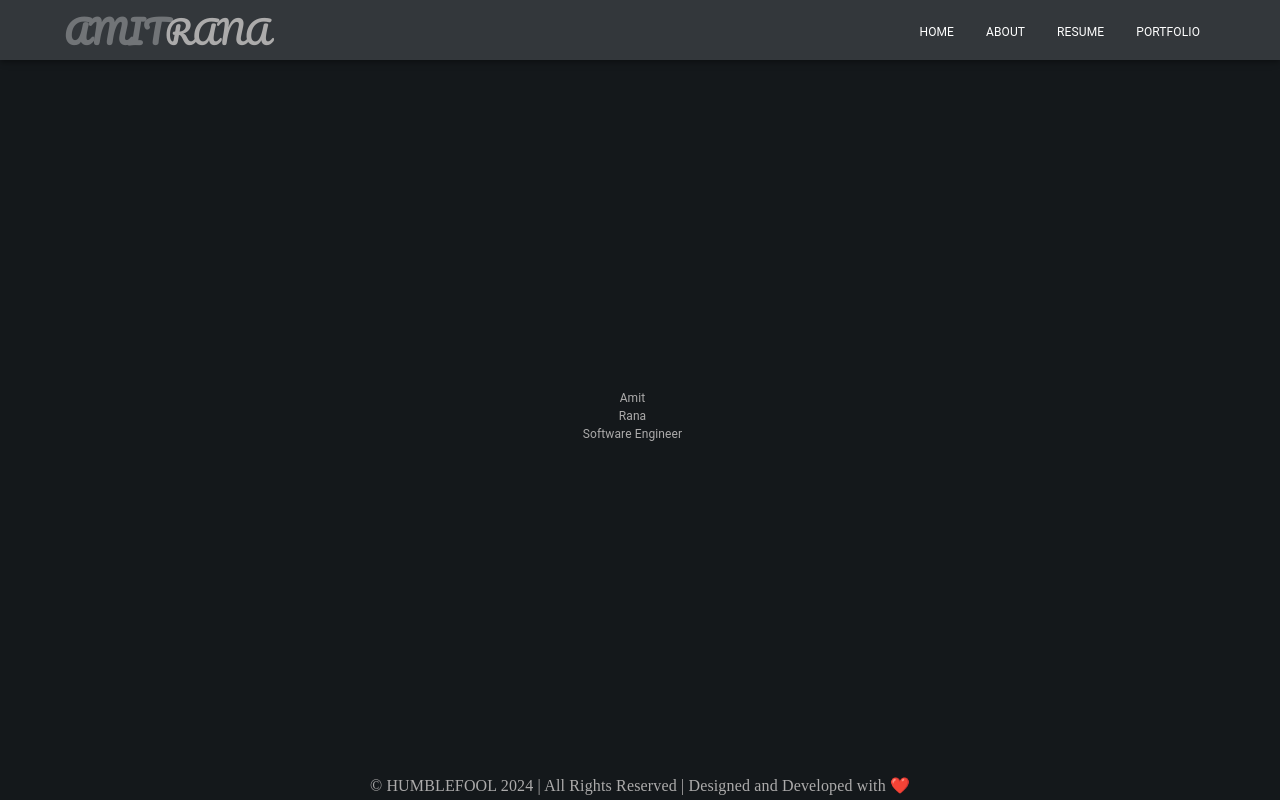
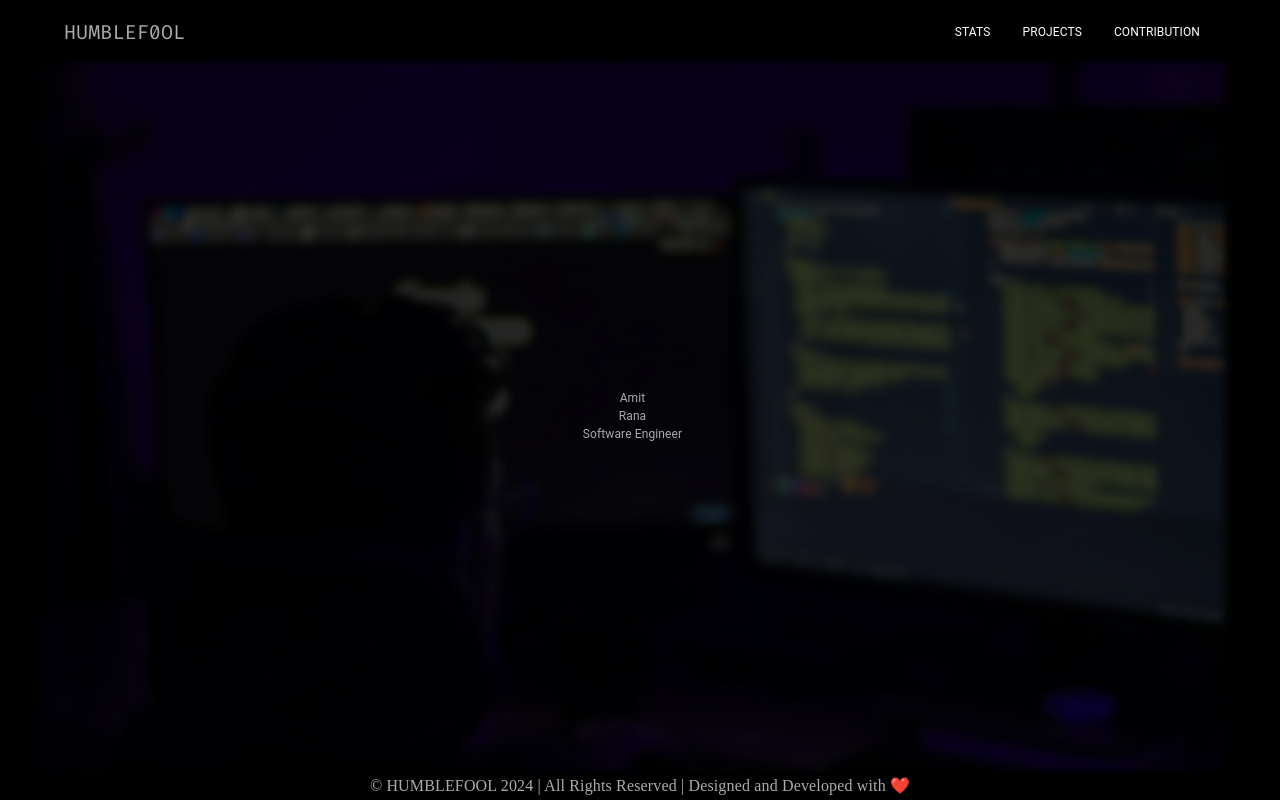
Before and after one commit to HUMBLEF0OL/portfolio, a Next.js app: page / in a window 1280 px wide. Built offline with nearby package versions, Linux system fonts and the light colour scheme.

Commit message:
header setup

```diff
--- a/src/app/layout.tsx
+++ b/src/app/layout.tsx
@@ -42,14 +42,16 @@ export default function RootLayout({
             height: '100vh',
             width: '100%',
             display: 'flex',
-            flexDirection: 'column'
+            flexDirection: 'column',
+            backgroundColor: '#000000'
           }}>
             <Header />
             <Box component={'main'} sx={{
               mt: '60px',
               height: '100%',
+              width: '100%',
               display: 'flex',
-              justifyContent: 'space-between',
+              justifyContent: 'center',
               flexDirection: 'column',
               alignItems: 'center',
               overflowY: 'hidden',
@@ -58,7 +60,7 @@ export default function RootLayout({
                 overflowY: 'auto',
               },
               zIndex: 1,
-              backgroundColor: 'background.primary'
+              px: '40px'
             }}>
               {children}
 
--- a/src/app/page.tsx
+++ b/src/app/page.tsx
@@ -1,29 +1,53 @@
 import { Box, Typography } from "@mui/material";
-import styles from "./page.module.css";
-import { Oxygen } from 'next/font/google'
-// {
-//   display: 'swap',
-//   variable: '--font-oxygen',
-//   subsets: ['latin'],
-// }
-const oxygen = Oxygen({
-  weight: ["300"],
-  subsets: ['latin']
-})
+import HomeBg from "../assets/images/home-background.jpg";
+import { StaticImageData } from "next/image";
+
+const BlurredBackground: React.FC<{ imageUrl: string }> = ({ imageUrl }) => {
+  return (
+    <Box
+      sx={{
+        position: "absolute",
+        top: 0,
+        left: 0,
+        width: "100%",
+        height: "100%",
+        backgroundImage: `linear-gradient(rgba(0, 0, 0, 0.5), rgba(0, 0, 0, 0.5)), url(${imageUrl})`,
+        backgroundSize: "cover",
+        backgroundPosition: "center",
+        backgroundRepeat: "no-repeat",
+        filter: "blur(4px) brightness(50%)",
+        zIndex: -1,
+      }}
+    />
+  );
+}
 
 export default function Home() {
   return (
+    <Box
+      sx={{
+        display: "flex",
+        flexDirection: "column",
+        justifyContent: "center",
+        alignItems: "center",
+        position: "relative",
+        width: "100%",
+        height: "100vh",
+      }}
+    >
+      <BlurredBackground imageUrl={HomeBg.src} />
       <Box sx={{
+        position: "relative",
+        zIndex: 1,
         display: 'flex',
         flexDirection: 'column',
         justifyContent: 'center',
         alignItems: 'center',
-      flex: 1
       }}>
         <Typography>Amit</Typography>
         <Typography>Rana</Typography>
         <Typography>Software Engineer</Typography>
-
+      </Box>
     </Box>
   );
 }
--- a/src/components/Common/Header.tsx
+++ b/src/components/Common/Header.tsx
@@ -1,18 +1,20 @@
 "use client"
-import { AppBar, Box, Container, MenuItem, Toolbar, Typography } from '@mui/material'
+import { TXT_COL_HIGH, TXT_COL_PRI } from '@/constants/colorConstants';
+import { AppBar, Box, Button, ButtonBase, Container, MenuItem, Toolbar, Typography } from '@mui/material'
+import Link from 'next/link';
 import React, { useEffect, useState } from 'react'
 
-const routes = ['home', 'about', 'resume', 'portfolio'] as const;
+const routes = ['Stats', 'Projects', 'Contribution'] as const;
 type Routes = typeof routes[number];
 
 const Header = () => {
-    const [currentRoute, setCurrentRoute] = useState<Routes>('home')
+    const [currentRoute, setCurrentRoute] = useState<Routes | undefined>()
 
     useEffect(() => {
         console.log(currentRoute);
     }, [currentRoute])
     const handleMenuSelection = (newPage: Routes) => {
-        setCurrentRoute(newPage)
+        // setCurrentRoute(newPage)
     };
     return (
         <AppBar position="fixed" sx={{
@@ -21,7 +23,7 @@ const Header = () => {
             width: '100%',
             display: { md: 'block', xs: 'none', sm: 'none' },
             backdropFilter: 'blur(10px)',
-            backgroundColor: 'background.secondary',
+            backgroundColor: 'transparent',
             mx: 'auto',
             height: '60px'
         }}
@@ -29,14 +31,19 @@ const Header = () => {
             <Container sx={{ width: '100%' }}>
                 <Toolbar disableGutters>
                     <Box sx={{ flexGrow: 1, flexDirection: 'row', justifyContent: 'space-between', display: 'flex' }}>
-                        <Typography variant='h1' sx={{
-                            color: 'text.highlight',
-                            fontFamily: 'Pacifico',
-                            fontWeight: 900
+                        <ButtonBase component={Link} href={'#'} sx={{
+                            fontFamily: 'Fira Code',
+                            color: TXT_COL_PRI,
+                            fontSize: '20px',
+                            textDecoration: 'none',
+                            transition: ' color 300ms',
+                            '&:hover': {
+                                color: TXT_COL_HIGH
+                            }
                         }}>
-                            AMIT
-                            <Typography variant='h1' component={'span'} sx={{ color: 'text.primary', fontFamily: 'Pacifico' }}>RANA</Typography>
-                        </Typography>
+                            HUMBLEF0OL
+                        </ButtonBase>
+
                         <Box sx={{
                             flexGrow: 1, flexDirection: 'row', justifyContent: 'flex-end', display: 'flex'
                         }}>
```
Also changed, not shown: src/assets/images/home-background.jpg (added). Lines whose indentation alone changed are shown as unchanged.
